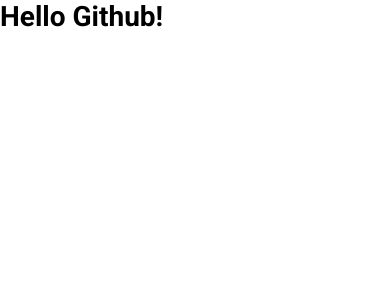
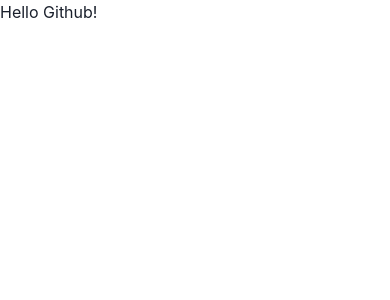
Before and after one commit to ianfelix/api-github-explorer, a Next.js app: page / in a window 390 px wide. Shown: the top 300 px of the page. Built offline with nearby package versions, Linux system fonts and the light colour scheme.

Commit message:
feat: add chakra ui

```diff
--- a/src/pages/_app.tsx
+++ b/src/pages/_app.tsx
@@ -1,8 +1,12 @@
 import { AppProps } from 'next/app';
-import '../styles/globals.scss';
+import { ChakraProvider } from '@chakra-ui/react';
 
 function MyApp({ Component, pageProps }: AppProps) {
-  return <Component {...pageProps} />;
+  return (
+    <ChakraProvider>
+      <Component {...pageProps} />
+    </ChakraProvider>
+  );
 }
 
 export default MyApp;
--- a/src/pages/_document.tsx
+++ b/src/pages/_document.tsx
@@ -15,14 +15,8 @@
   render() {
     return (
       <Html>
-        <Head>
-          <link rel='preconnect' href='https://fonts.gstatic.com' />
-          <link
-            href='https://fonts.googleapis.com/css2?family=Roboto:wght@400;700&display=swap'
-            rel='stylesheet'
-          />
-        </Head>
         <body>
+          <Head />
           <Main />
           <NextScript />
         </body>
--- a/src/pages/index.tsx
+++ b/src/pages/index.tsx
@@ -1,7 +1,15 @@
+import Head from 'next/head';
+
 export default function Home() {
   return (
-    <div>
-      <h1>Hello Github!</h1>
-    </div>
+    <>
+      <Head>
+        <title>GitHub API</title>
+      </Head>
+
+      <div>
+        <h1>Hello Github!</h1>
+      </div>
+    </>
   );
 }
--- /dev/null
+++ b/src/services/api.ts
@@ -0,0 +1,5 @@
+import axios from 'axios';
+
+const api = axios.create({
+  baseURL: 'https://api.github.com/',
+});
--- a/src/styles/globals.scss
+++ /dev/null
@@ -1,42 +0,0 @@
-* {
-  margin: 0;
-  padding: 0;
-  box-sizing: border-box;
-}
-
-:root {
-  --withe: #ffffff;
-}
-
-@media (max-width: 1080px) {
-  html {
-    font-size: 93.75%;
-  }
-}
-@media (max-width: 1080px) {
-  html {
-    font-size: 87.5%;
-  }
-}
-
-body {
-  background-color: var(--gray-900);
-  // color: var(--withe);
-}
-
-body,
-input,
-textarea,
-select,
-button {
-  font: 400 1rem 'Roboto', sans-serif;
-}
-
-button {
-  cursor: pointer;
-}
-
-a {
-  color: inherit;
-  text-decoration: none;
-}
```
Also changed, not shown: package.json (+6 -2 lines), 1 other file (tests, documents, lock files or other folders).
